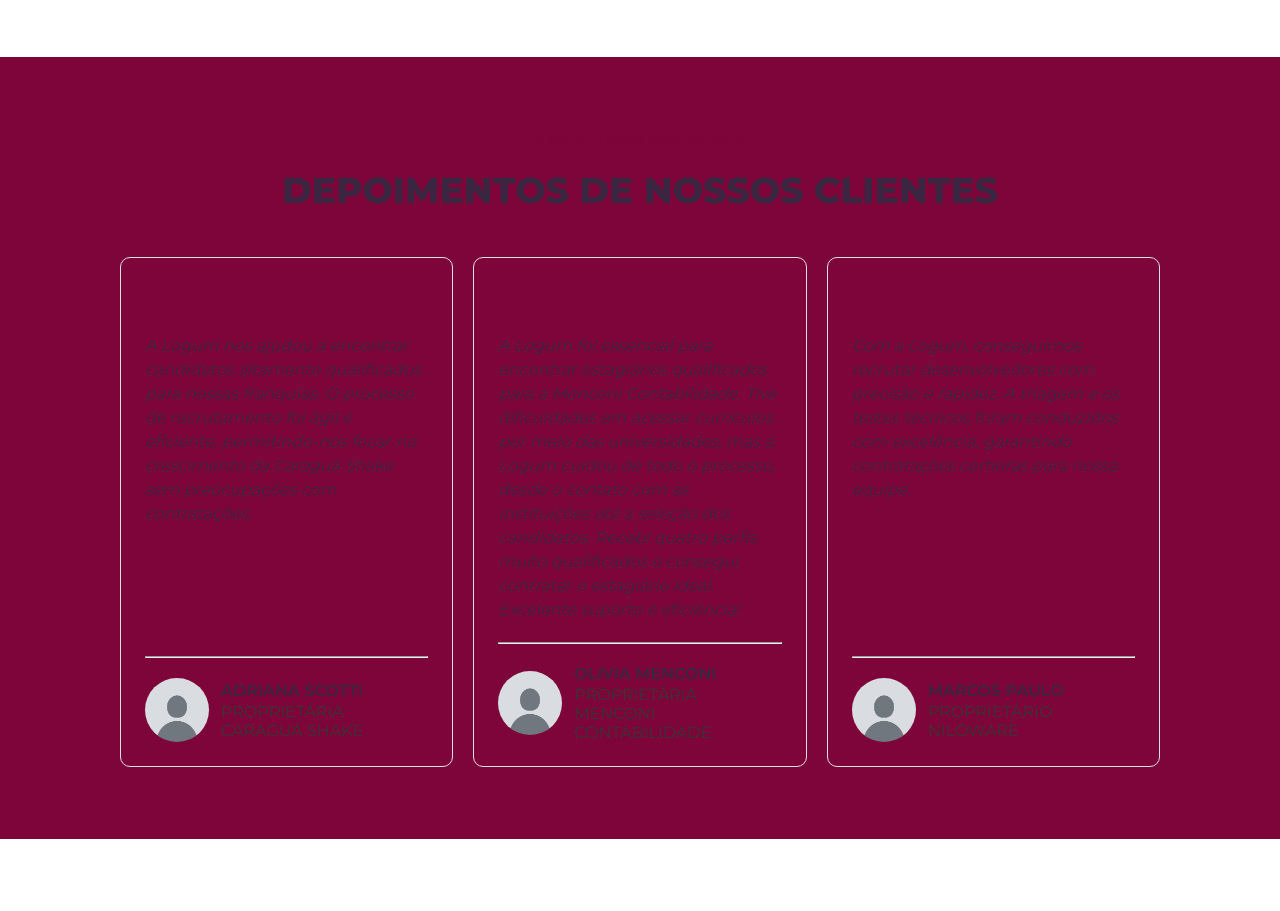
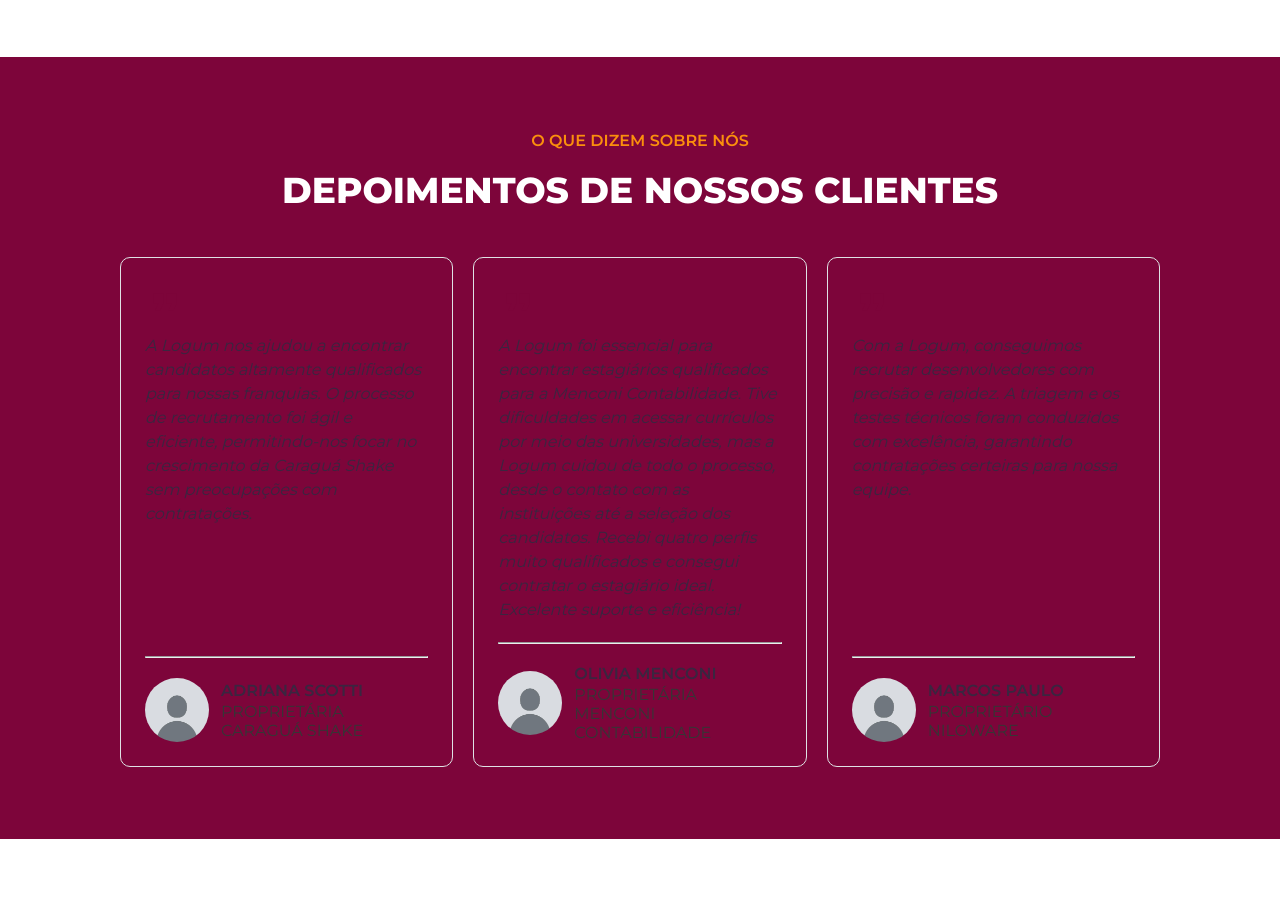
Before and after one commit to MPCGomes/logumrh, a Next.js app: page / in a window 1280 px wide. Shown: the part 3440-4351 px from the top of the page. Built offline with nearby package versions, Linux system fonts and the light colour scheme.

Commit message:
update section heading

```diff
--- a/src/components/common/SectionHeading/SectionHeading.tsx
+++ b/src/components/common/SectionHeading/SectionHeading.tsx
@@ -4,18 +4,22 @@ import styles from "./SectionHeading.module.scss";
 
 interface SectionHeadingProps {
   variant?: "center" | "start";
+  headingColor?: "darkHeading" | "lightHeading";
+  subHeadingColor?: "darkSubHeading" | "lightSubHeading";
   subheading?: string;
   heading?: string;
 }
 
 const SectionHeading: FC<SectionHeadingProps> = ({
   variant = "center",
+  headingColor= "darkHeading",
+  subHeadingColor= "darkSubHeading",
   subheading = "",
   heading = "",
 }) => (
   <div className={clsx(styles.sectionHeading, styles[variant])}>
-    <p className={styles.subheading}>{subheading}</p>
-    <h2 className={styles.heading}>{heading}</h2>
+    <p className={clsx(styles.subheading, styles[subHeadingColor])}>{subheading}</p>
+    <h2 className={clsx(styles.heading, styles[headingColor])}>{heading}</h2>
   </div>
 );
 
```
